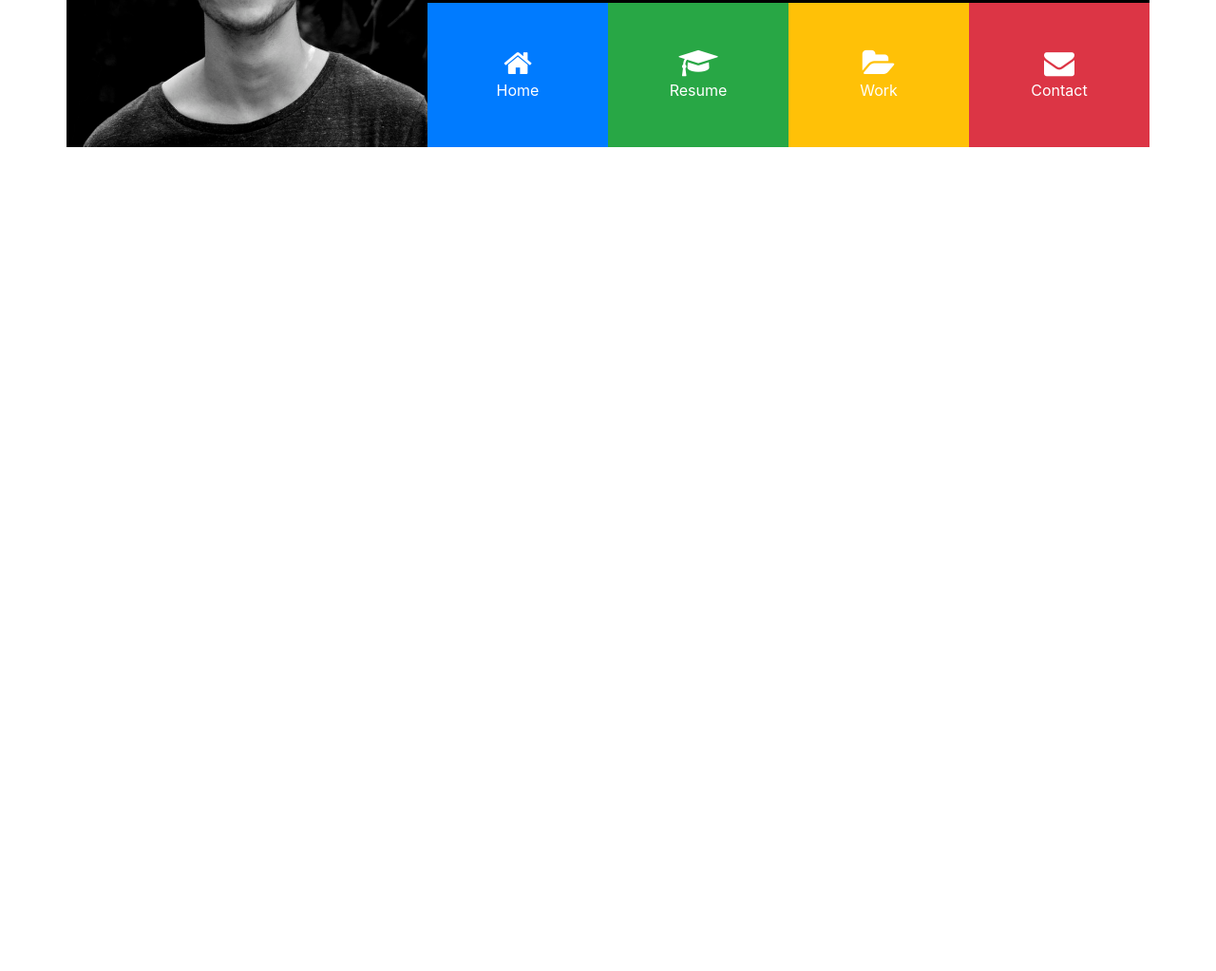
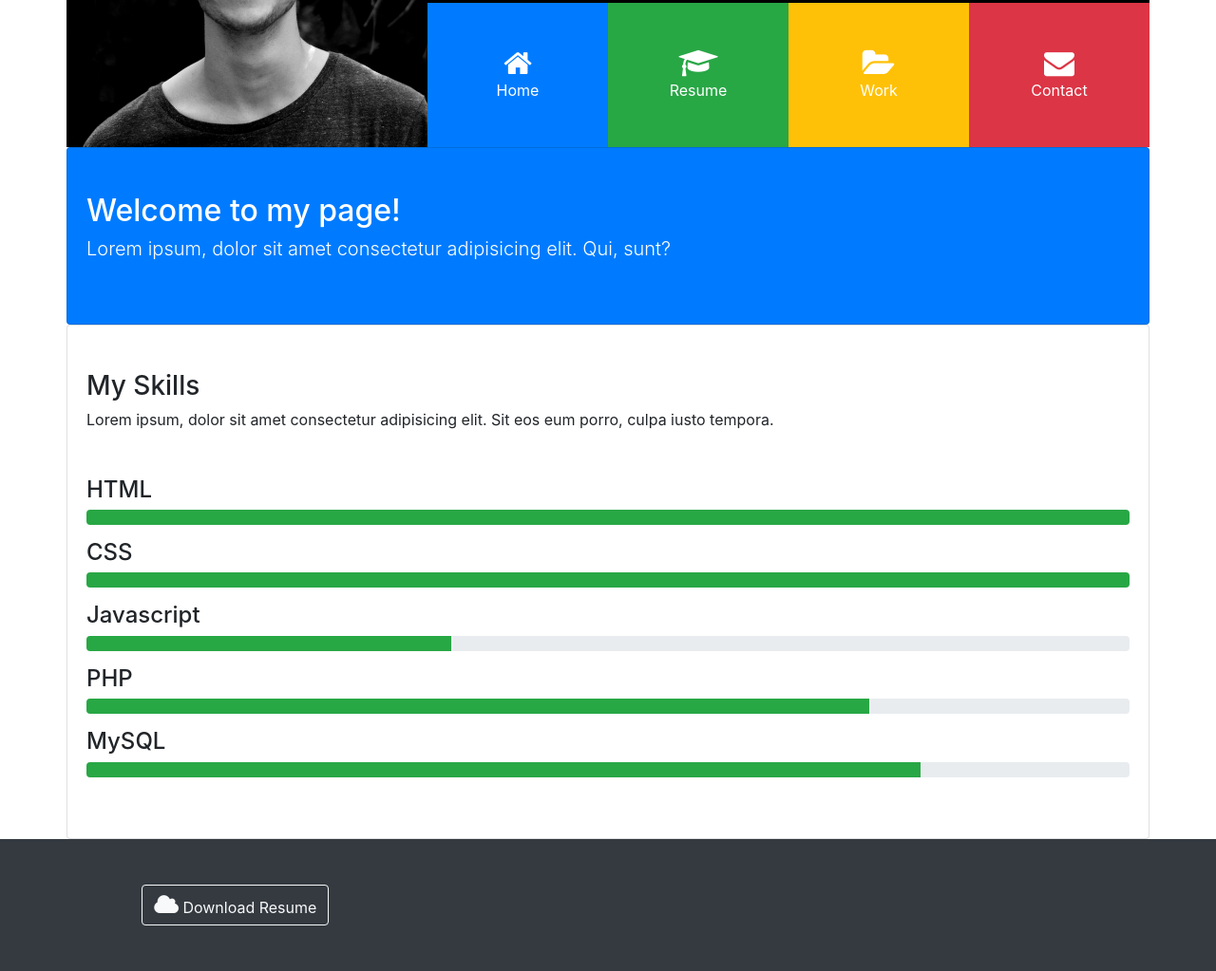
Before and after one commit to lukemiller93/portfologrid, a website: page src/index.html in a window 1280 px wide. Shown: the part 238-1261 px from the top of the page at 95% size. Before the commit the page ends 800 px from the top, so only its background shows below. Drawn offline with Linux system fonts and the light colour scheme.

Commit message:
Added Home Collapse Area and Footer

```diff
--- a/src/index.html
+++ b/src/index.html
@@ -47,31 +47,73 @@
 
             <div>
               <div class="d-flex flex-row text-white align-items-stretch text-center">
-                <div class="port-item py-4 p-sm-4 bg-primary">
+                <div class="port-item py-4 p-sm-4 bg-primary" data-toggle="collapse" data-target="#home">
                   <i class="fa fa-home d-block"></i>
                   <span class="d-none d-sm-block">Home</span>
                 </div>
-                <div class="port-item py-4 p-sm-4 bg-success">
+                <div class="port-item py-4 p-sm-4 bg-success" data-toggle="collapse" data-target="#resume">
                   <i class="fa fa-graduation-cap d-block"></i>
                   <span class="d-none d-sm-block">Resume</span>
                 </div>
-                <div class="port-item py-4 p-sm-4 bg-warning">
+                <div class="port-item py-4 p-sm-4 bg-warning" data-toggle="collapse" data-target="#work">
                   <i class="fa fa-folder-open d-block"></i>
                   <span class="d-none d-sm-block">Work</span>
                 </div>
-                <div class="port-item py-4 p-sm-4 bg-danger">
+                <div class="port-item py-4 p-sm-4 bg-danger" data-toggle="collapse" data-target="#contact">
                   <i class="fa fa-envelope d-block"></i>
                   <span class="d-none d-sm-block">Contact</span>
                 </div>
               </div>
-
             </div>
           </div>
-
         </div>
       </div>
     </header>
+
+    <!-- HOME -->
+    <div id="home" class="collapse show">
+      <div class="card card-body bg-primary text-white py-5">
+        <h2>Welcome to my page!</h2>
+        <p class="lead">Lorem ipsum, dolor sit amet consectetur adipisicing elit. Qui, sunt?</p>
+      </div>
+
+      <div class="card card-body py-5">
+        <h3>My Skills</h3>
+        <p>Lorem ipsum, dolor sit amet consectetur adipisicing elit. Sit eos eum porro, culpa iusto tempora.</p>
+        <hr>
+        <h4>HTML</h4>
+        <div class="progress mb-3">
+          <div class="progress-bar bg-success " style="width:100%"></div>
+        </div>
+        <h4>CSS</h4>
+        <div class="progress mb-3">
+          <div class="progress-bar bg-success " style="width:100%"></div>
+        </div>
+        <h4>Javascript</h4>
+        <div class="progress mb-3">
+          <div class="progress-bar bg-success " style="width:35%"></div>
+        </div>
+        <h4>PHP</h4>
+        <div class="progress mb-3">
+          <div class="progress-bar bg-success " style="width:75%"></div>
+        </div>
+        <h4>MySQL</h4>
+        <div class="progress mb-3">
+          <div class="progress-bar bg-success " style="width:80%"></div>
+        </div>
+      </div>
+    </div>
   </div>
+
+  <!-- FOOTER -->
+  <footer id="main-footer" class="p-5 bg-dark text-white">
+    <div class="row">
+      <div class="mx-auto col-sm-10">
+        <a href="#" class="btn btn-outline-light">
+          <i class="fa fa-cloud"></i> Download Resume</a>
+      </div>
+    </div>
+  </footer>
 
   <script src="js/jquery.min.js"></script>
   <script src="js/popper.min.js"></script>
```
